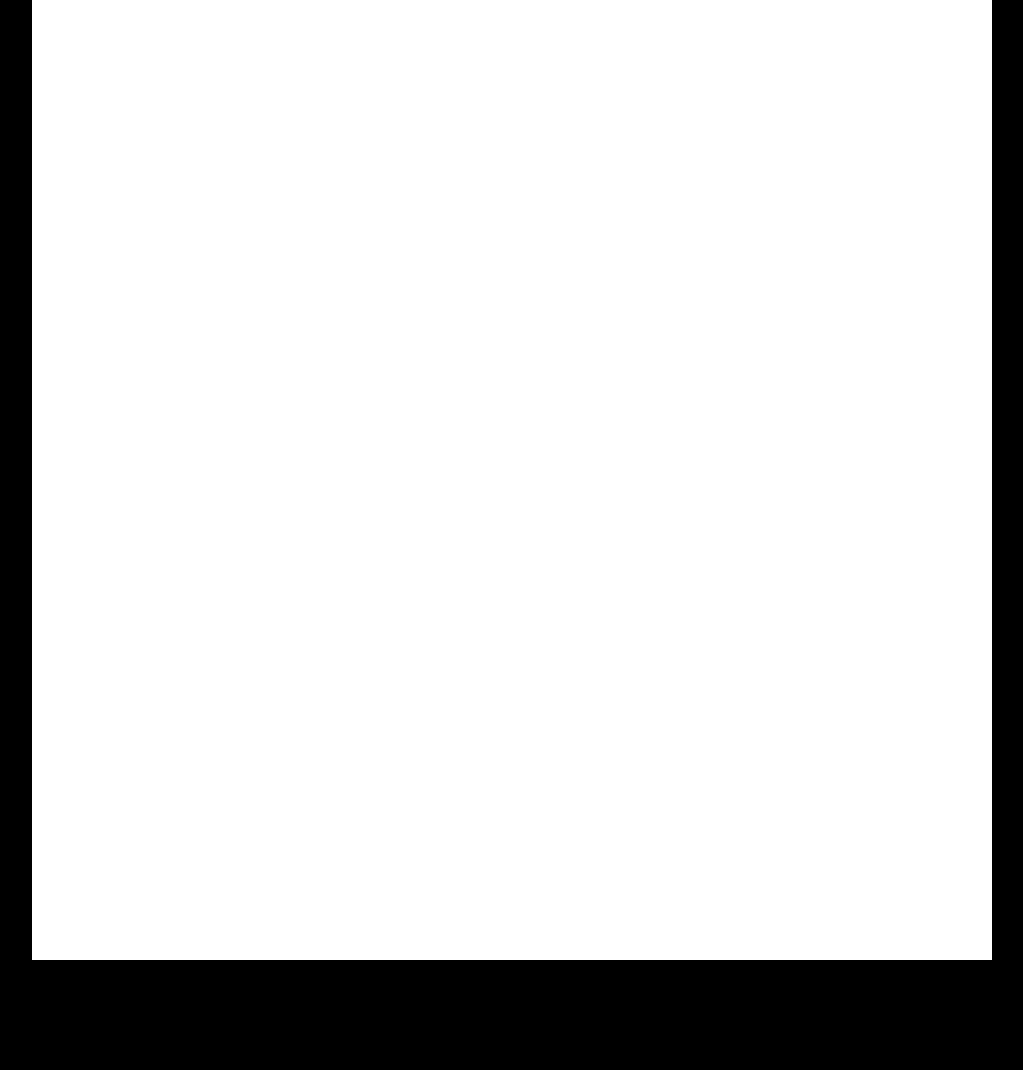
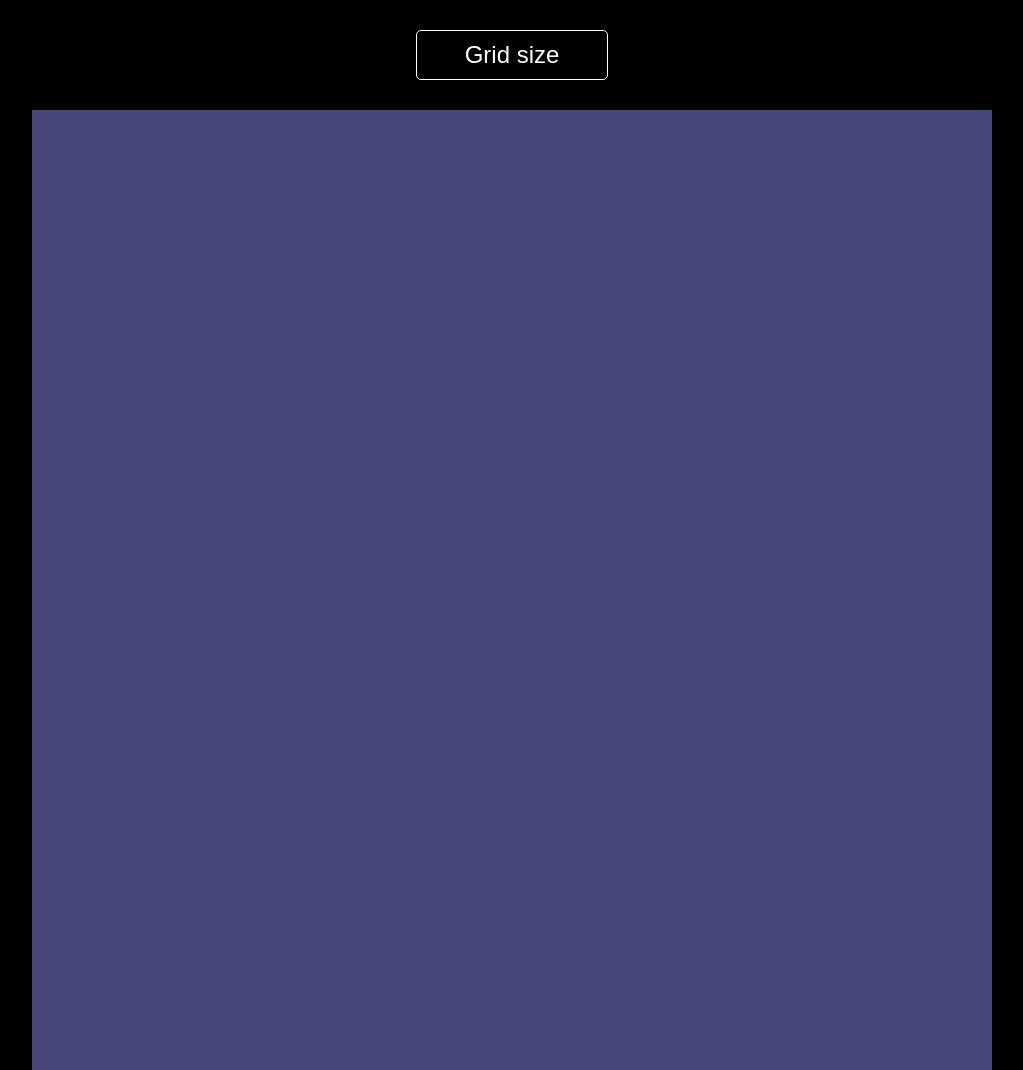
Before and after one commit to EvgeniyMorozov164/etch-a-sketch, a plain HTML site: page index.html in a window 1280 px wide. Shown: the whole page, without its empty margins (128-1151 px from the left). Before the commit the page ends 960 px from the top, so only its background shows below. Drawn offline with Linux system fonts and the light colour scheme.

Commit message:
add random backgroundColor generating

```diff
--- a/index.html
+++ b/index.html
@@ -7,6 +7,7 @@
   <title>Etch-a-Sketch</title>
 </head>
 <body>
+  <button type="button">Grid size</button>
   <div class="container"></div>
   <script src="script.js"></script>
 </body>
--- a/script.js
+++ b/script.js
@@ -1,9 +1,25 @@
 const container = document.querySelector(".container");
+const gridSize = document.querySelector("button");
 
 
+const getRandomNumber = () => {
+  const number = Math.floor(Math.random() * 255);
+  return number;
+}
+
+let size = 16;
+const getBackgroundColor = (num) => {
+  const backgroundColor = `rgb(${getRandomNumber()}, ${getRandomNumber()}, ${getRandomNumber()})`;
+  console.log(backgroundColor);
+  return backgroundColor;
+}
+const bColor = getBackgroundColor();
 const createDiv = () => {
   const div = document.createElement("div");
   div.classList.add("grid-item");
+  div.style.width = `calc(960px / ${size})`;
+  div.style.height = `calc(960px / ${size})`;
+  div.style.backgroundColor = bColor;
   container.appendChild(div);
   document.addEventListener("mouseover", (e) => {
     if (e.target === div) {
@@ -13,13 +29,11 @@ const createDiv = () => {
 }
 
 const createGrid = () => {
-  const count = 16 ** 2;
+  const count = size ** 2;
   for (let i = 0; i < count; i++) {
     createDiv();
   }
-
 }
 
-// createGrid();
 
 document.addEventListener("load", createGrid());
--- a/style.css
+++ b/style.css
@@ -2,6 +2,7 @@
   padding: 0;
   margin: 0 auto;
   box-sizing: border-box;
+  border: none;
 }
 
 body {
@@ -29,3 +30,21 @@ body {
   width: calc(960px / 16);
   height: calc(960px / 16);
 }
+
+button {
+  width: 20%;
+  height: 50px;
+  margin: 30px auto;
+  font-size: 1.5rem;
+  border-radius: 5px;
+  background-color: black;
+  color: white;
+  border: 1px solid white;
+  cursor: pointer;
+  transition: all .3s;
+}
+
+button:hover {
+  background-color: white;
+  color: black;
+}
```
